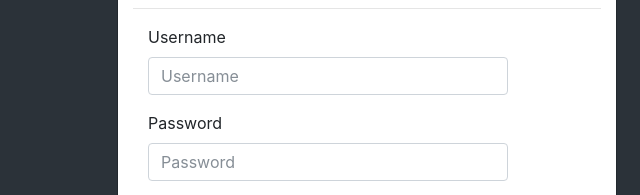
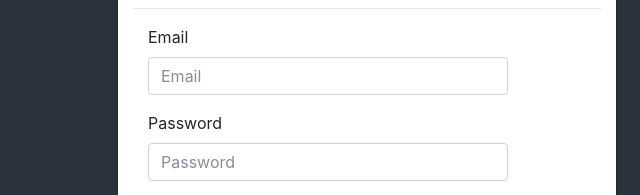
Before and after one commit to mjb998/task-manager, a plain HTML site: page SoftwareEngineering/main.html in a window 1280 px wide. Both pictures are taken after a click on the link "Sign In". Shown: the part 191-386 px from the top of the page, 273-913 px from the left. Drawn offline with Linux system fonts and the light colour scheme.

Commit message:
Updating sign in and new member modal

```diff
--- a/SoftwareEngineering/main.html
+++ b/SoftwareEngineering/main.html
@@ -8,7 +8,7 @@
     <meta name="description" content="">
     <meta name="author" content="">
 
-    <title>Simple Sidebar - Start Bootstrap Template</title>
+    <title>Task Manager</title>
 
     <!-- Bootstrap core CSS -->
     <link href="bootstrap/vendor/bootstrap/css/bootstrap.min.css" rel="stylesheet">
@@ -117,10 +117,10 @@
                             <hr>
                             <div class="form-group">
                                 <label  class="col-sm-2 control-label"
-                                for="username">Username</label>
+                                for="email">Email</label>
                                 <div class="col-sm-10">
-                                    <input type="text" name="username" class="form-control"
-                                    id="username" placeholder="Username"/>
+                                    <input type="text" name="email" class="form-control"
+                                    id="email" placeholder="Email"/>
                                 </div>
                             </div>
                             <div class="form-group">
@@ -193,6 +193,7 @@
                                     id="email" placeholder="Email"/>
                                 </div>
                             </div>
+<!--
                             <div class="form-group">
                                 <label  class="col-sm-2 control-label"
                                 for="username">Username</label>
@@ -201,6 +202,7 @@
                                     id="username" placeholder="Username"/>
                                 </div>
                             </div>
+-->
                             <div class="form-group">
                                 <label class="col-sm-2 control-label"
                                 for="password">Password</label>
```
Also changed, not shown: 1 other file.
